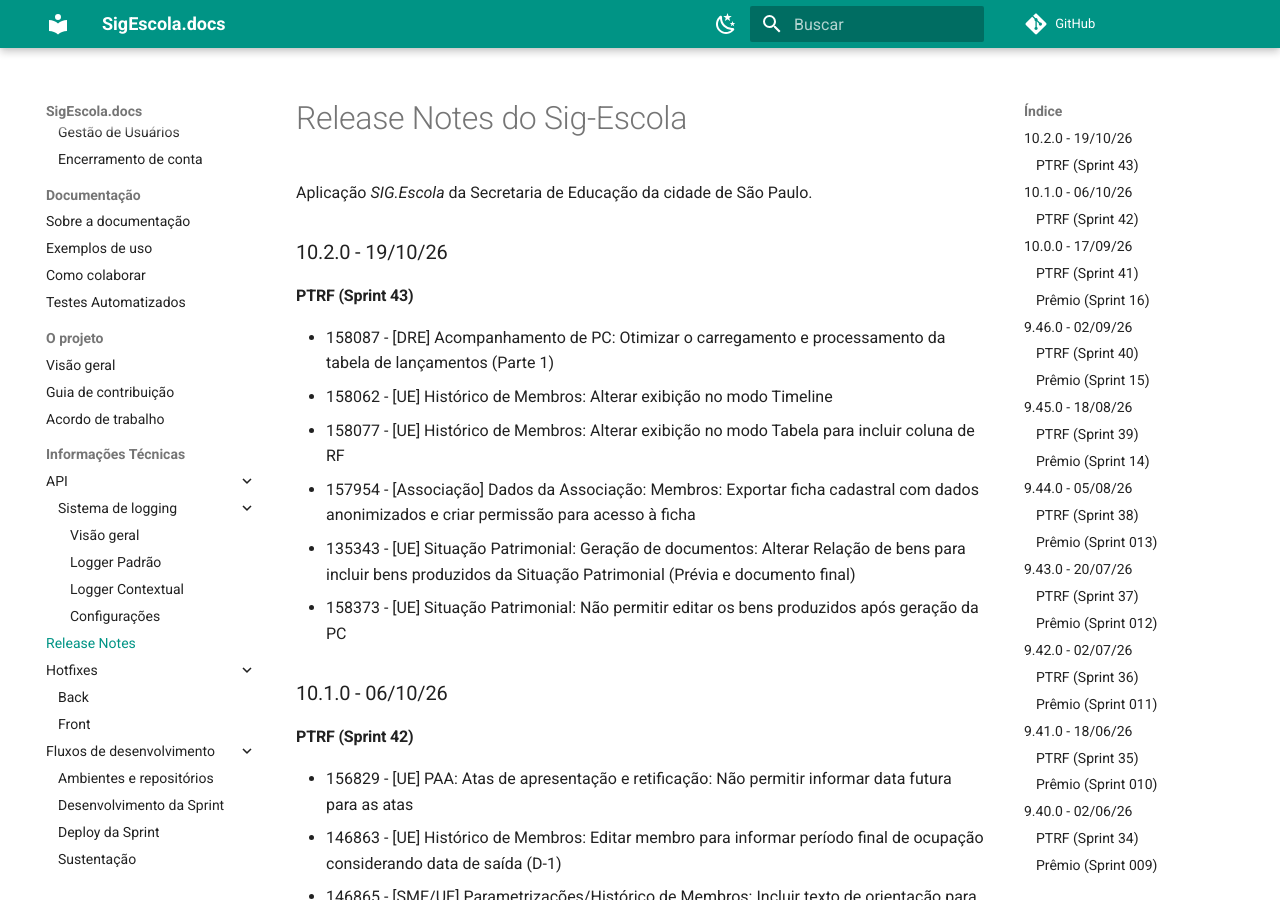
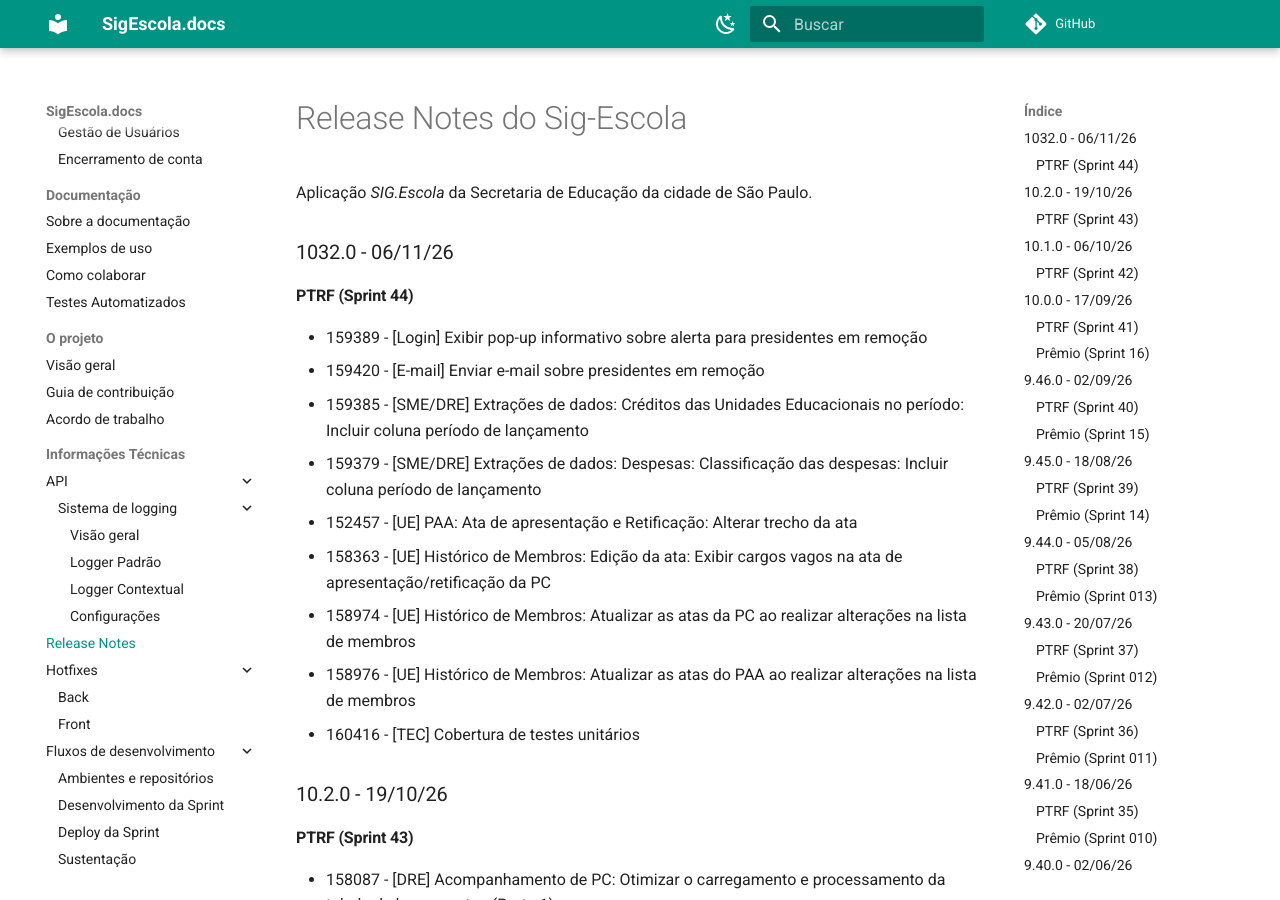
Before and after one commit to prefeiturasp/SME-PTRF-Docs, an MkDocs documentation site: the page built from docs/projeto/release_notes.md, in a window 1280 px wide and 900 px high. Built offline with MkDocs 1.6.1 and Material for MkDocs 9.7.7, drawn with Linux system fonts in a browser that asks for light colours; comment, search, counter and statistics services are not loaded.

Commit message:
Update release_notes.md

```diff
--- a/docs/projeto/release_notes.md
+++ b/docs/projeto/release_notes.md
@@ -1,6 +1,18 @@
 # Release Notes do Sig-Escola
 
 Aplicação *SIG.Escola* da Secretaria de Educação da cidade de São Paulo.
+
+### 1032.0 - 06/11/26
+#### PTRF (Sprint 44)
+* 159389 - [Login] Exibir pop-up informativo sobre alerta para presidentes em remoção
+* 159420 - [E-mail] Enviar e-mail sobre presidentes em remoção
+* 159385 - [SME/DRE] Extrações de dados: Créditos das Unidades Educacionais no período: Incluir coluna período de lançamento
+* 159379 - [SME/DRE] Extrações de dados: Despesas: Classificação das despesas: Incluir coluna período de lançamento
+* 152457 - [UE] PAA: Ata de apresentação e Retificação: Alterar trecho da ata
+* 158363 - [UE] Histórico de Membros: Edição da ata: Exibir cargos vagos na ata de apresentação/retificação da PC
+* 158974 - [UE] Histórico de Membros: Atualizar as atas da PC ao realizar alterações na lista de membros
+* 158976 - [UE] Histórico de Membros: Atualizar as atas do PAA ao realizar alterações na lista de membros
+* 160416 - [TEC] Cobertura de testes unitários
 
 ### 10.2.0 - 19/10/26
 #### PTRF (Sprint 43)
```
